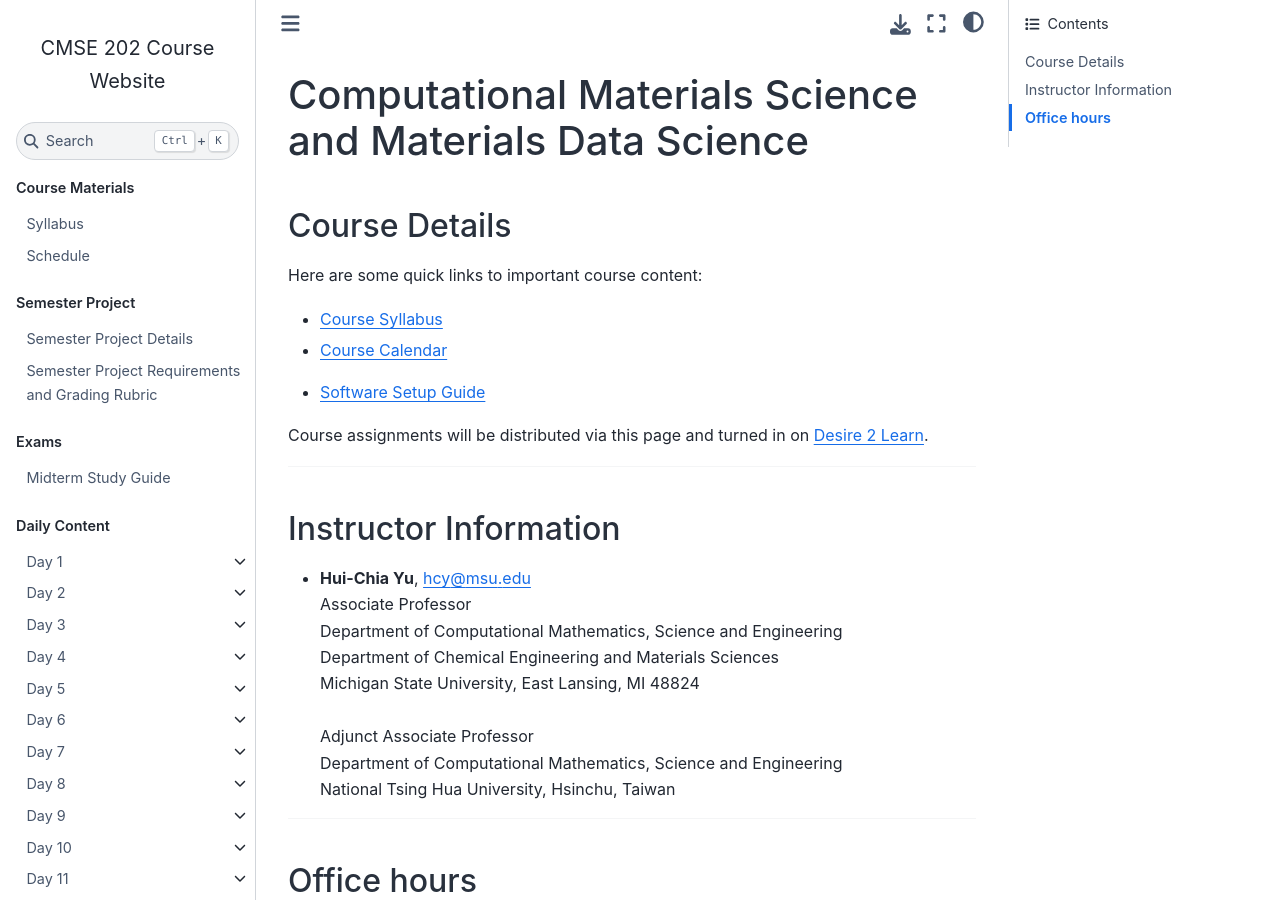
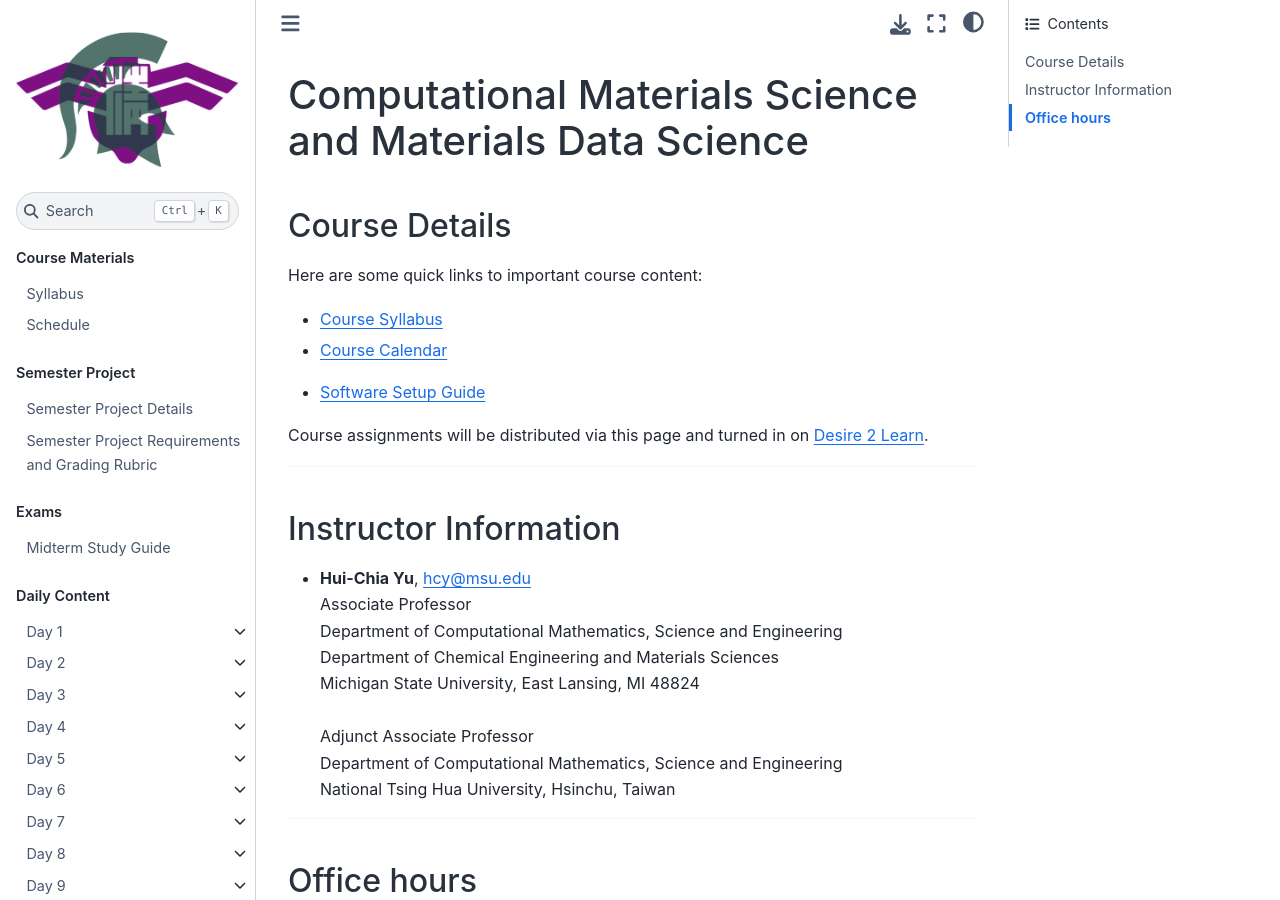
Before and after one commit to huichiayu/nth_mse.github.io, a Jupyter Book: the page built from index.md, in a window 1280 px wide and 900 px high. Built offline with Jupyter Book 1.0.4 settings and Sphinx 7.4.7 and the Sphinx Book theme 1.1.4, drawn with Linux system fonts in a browser that asks for light colours; pages that are not in the unit, such as notebooks, are missing from menus.

Commit message:
add new logo

```diff
--- a/_config.yml
+++ b/_config.yml
@@ -4,7 +4,7 @@
 title                       : CMSE 202 Course Website
 author                      : MSU CMSE
 copyright                   : "2025"
-logo                        : logo.png
+logo                        : Spartan_2.png
 only_build_toc_files        : true
 
 # Execution settings
@@ -14,7 +14,7 @@ execute:
 
 # HTML-specific settings
 html:
-  favicon                   : logo.png
+  favicon                   : Spartan_2.png
   use_edit_page_button      : false
   use_repository_button     : false
   use_issues_button         : false
```
Also changed, not shown: Spartan_2.png (added).
